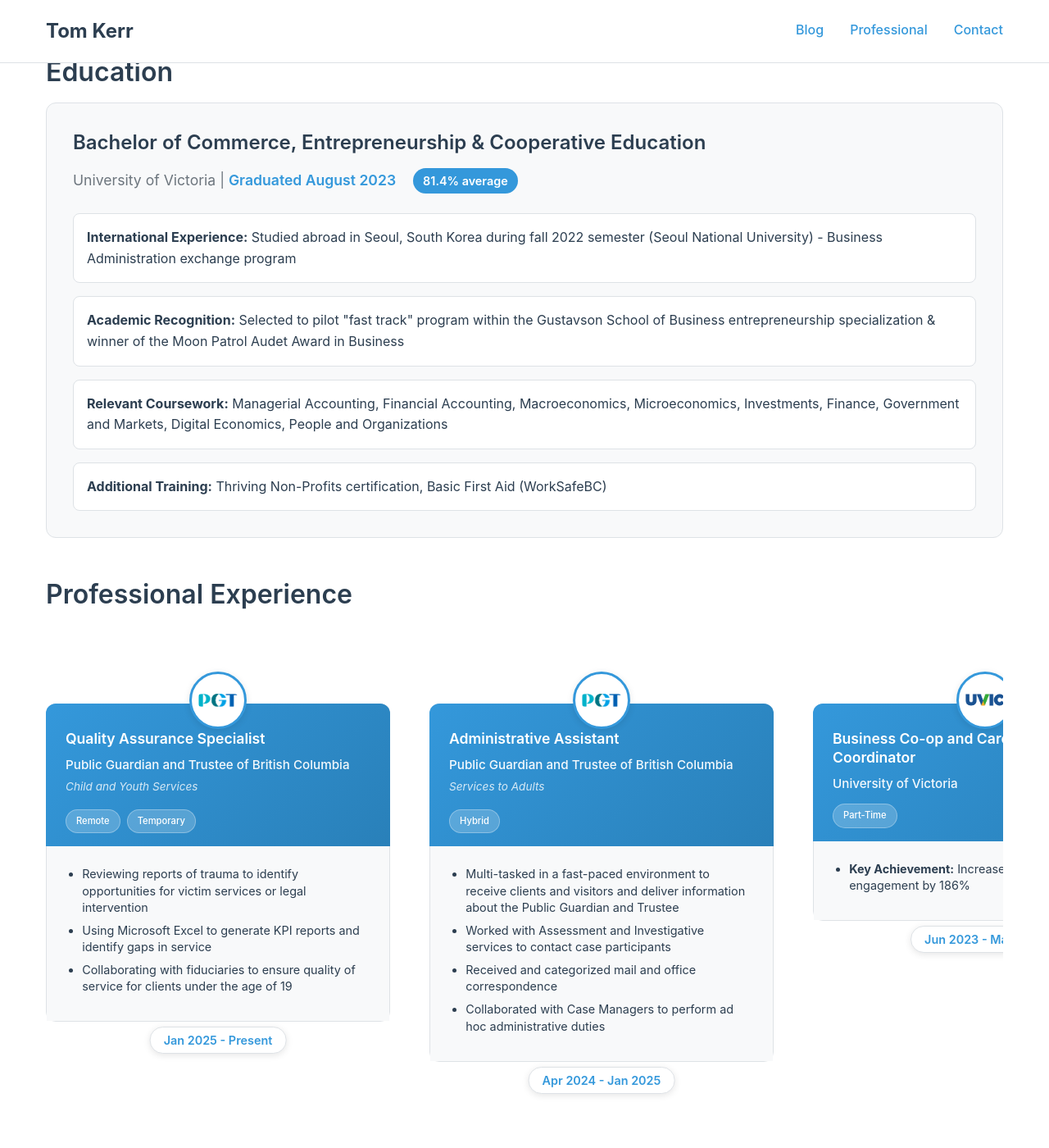
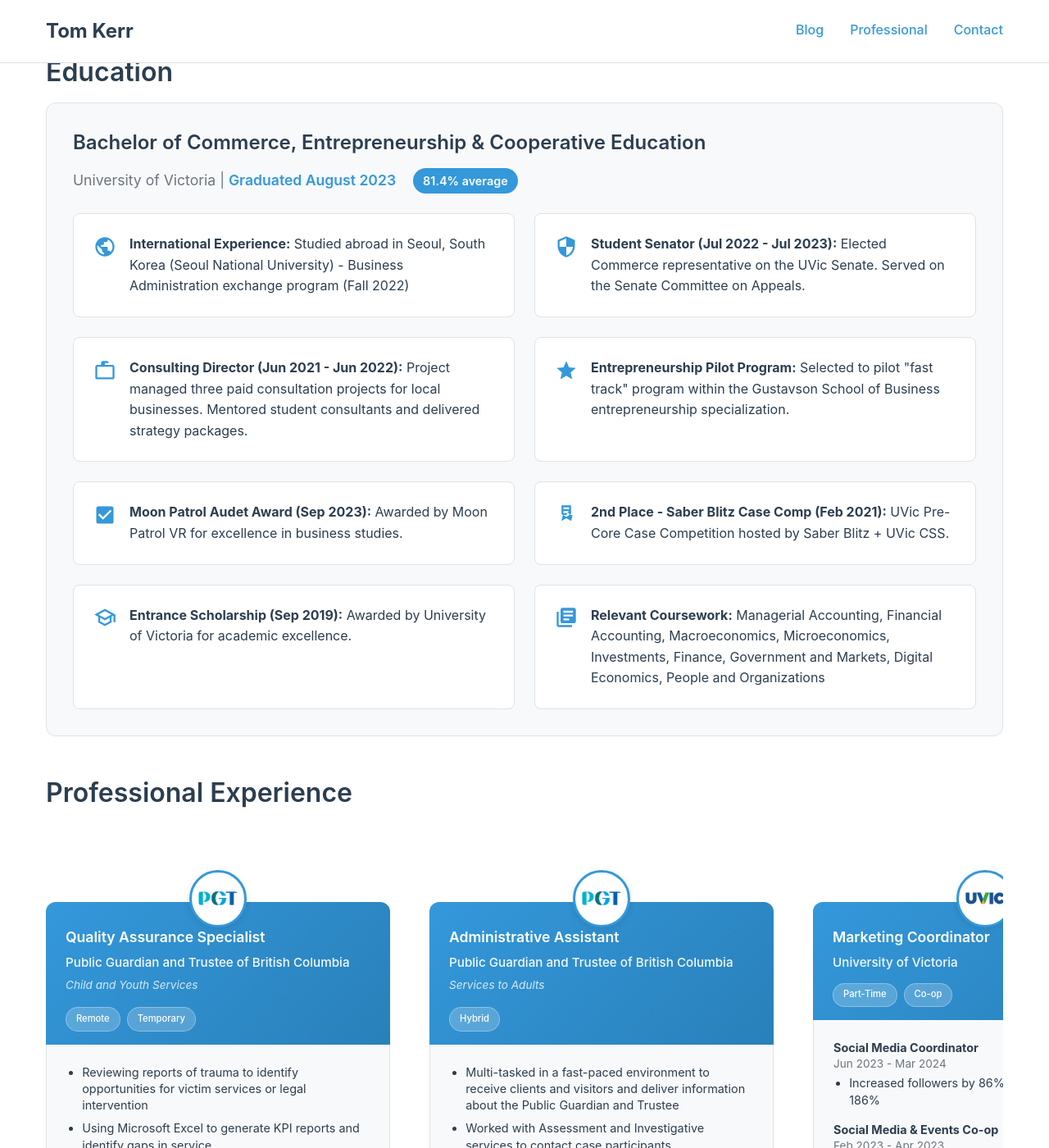
Before and after one commit to TDK250/Toms-Site, a Jekyll site: the page built from professional.md, in a window 1280 px wide and 1400 px high, scrolled down 364 px. Shown: the whole window at 82% size. Built offline with Jekyll 4.4.1, drawn with Linux system fonts in a browser that asks for light colours; some of the changed text lies outside the part shown.

Commit message:
Revise professional experience and achievements

```diff
--- a/professional.md
+++ b/professional.md
@@ -19,20 +19,84 @@ title: Professional
     <p class="institution">University of Victoria | <span class="date">Graduated August 2023</span> <span class="gpa-highlight">81.4% average</span></p>
 
     <div class="highlights">
+      <!-- 1. International -->
       <div class="highlight-item">
-        <strong>International Experience:</strong> Studied abroad in Seoul, South Korea during fall 2022 semester (Seoul National University) - Business Administration exchange program
+        <div class="highlight-icon">
+          <svg xmlns="http://www.w3.org/2000/svg" viewBox="0 0 24 24" fill="var(--accent)"><path d="M12 2C6.48 2 2 6.48 2 12s4.48 10 10 10 10-4.48 10-10S17.52 2 12 2zm-1 17.93c-3.95-.49-7-3.85-7-7.93 0-.62.08-1.21.21-1.79L9 15v1c0 1.1.9 2 2 2v1.93zm6.9-2.54c-.26-.81-1-1.39-1.9-1.39h-1v-3c0-.55-.45-1-1-1H8v-2h2c.55 0 1-.45 1-1V7h2c1.1 0 2-.9 2-2v-.41c2.93 1.19 5 4.06 5 7.41 0 2.08-.8 3.97-2.1 5.39z"/></svg>
+        </div>
+        <div class="highlight-content">
+          <strong>International Experience:</strong> Studied abroad in Seoul, South Korea (Seoul National University) - Business Administration exchange program (Fall 2022)
+        </div>
       </div>
 
+      <!-- 2. Senator -->
       <div class="highlight-item">
-        <strong>Academic Recognition:</strong> Selected to pilot "fast track" program within the Gustavson School of Business entrepreneurship specialization & winner of the Moon Patrol Audet Award in Business
+        <div class="highlight-icon">
+          <svg xmlns="http://www.w3.org/2000/svg" viewBox="0 0 24 24" fill="var(--accent)"><path d="M12 1L3 5v6c0 5.55 3.84 10.74 9 12 5.16-1.26 9-6.45 9-12V5l-9-4zm0 10.99h7c-.53 4.12-3.28 7.79-7 8.94V12H5V6.3l7-3.11v8.8z"/></svg>
+        </div>
+        <div class="highlight-content">
+          <strong>Student Senator (Jul 2022 - Jul 2023):</strong> Elected Commerce representative on the UVic Senate. Served on the Senate Committee on Appeals.
+        </div>
       </div>
 
+      <!-- 3. Consulting -->
       <div class="highlight-item">
-        <strong>Relevant Coursework:</strong> Managerial Accounting, Financial Accounting, Macroeconomics, Microeconomics, Investments, Finance, Government and Markets, Digital Economics, People and Organizations
+        <div class="highlight-icon">
+          <svg xmlns="http://www.w3.org/2000/svg" viewBox="0 0 24 24" fill="var(--accent)"><path d="M20 6h-4V4c0-1.11-.89-2-2-2h-4c-1.11 0-2 .89-2 2v2H4c-1.11 0-2 .89-2 2v11c0 1.11.89 2 2 2h16c1.11 0 2-.89 2-2V8c0-1.11-.89-2-2-2zm-8-2h4v2h-4V4zM4 8h16v11H4V8z"/></svg>
+        </div>
+        <div class="highlight-content">
+          <strong>Consulting Director (Jun 2021 - Jun 2022):</strong> Project managed three paid consultation projects for local businesses. Mentored student consultants and delivered strategy packages.
+        </div>
       </div>
 
+      <!-- 4. Entrepreneurship Pilot -->
       <div class="highlight-item">
-        <strong>Additional Training:</strong> Thriving Non-Profits certification, Basic First Aid (WorkSafeBC)
+        <div class="highlight-icon">
+          <svg xmlns="http://www.w3.org/2000/svg" viewBox="0 0 24 24" fill="var(--accent)"><path d="M12 17.27L18.18 21l-1.64-7.03L22 9.24l-7.19-.61L12 2 9.19 8.63 2 9.24l5.46 4.73L5.82 21z"/></svg>
+        </div>
+        <div class="highlight-content">
+          <strong>Entrepreneurship Pilot Program:</strong> Selected to pilot "fast track" program within the Gustavson School of Business entrepreneurship specialization.
+        </div>
+      </div>
+
+      <!-- 5. Moon Patrol -->
+      <div class="highlight-item">
+        <div class="highlight-icon">
+          <svg xmlns="http://www.w3.org/2000/svg" viewBox="0 0 24 24" fill="var(--accent)"><path d="M19 3H5c-1.1 0-2 .9-2 2v14c0 1.1.9 2 2 2h14c1.1 0 2-.9 2-2V5c0-1.1-.9-2-2-2zm-9 14l-5-5 1.41-1.41L10 14.17l7.59-7.59L19 8l-9 9z"/></svg>
+        </div>
+        <div class="highlight-content">
+          <strong>Moon Patrol Audet Award (Sep 2023):</strong> Awarded by Moon Patrol VR for excellence in business studies.
+        </div>
+      </div>
+
+      <!-- 6. Saber Blitz -->
+      <div class="highlight-item">
+        <div class="highlight-icon">
+           <svg xmlns="http://www.w3.org/2000/svg" viewBox="0 0 24 24" fill="var(--accent)"><path d="M17 10.43V2H7v8.43c0 .35.18.68.49.86l4.51 2.6 4.51-2.6c.31-.18.49-.51.49-.86zM9 4h6v2H9V4zm0 4h6v2H9V8zm8.13 10.32l-5.13-2.96-5.13 2.96L8.43 12H12l3-5v5h3.57l-1.44 6.32z"/></svg>
+        </div>
+        <div class="highlight-content">
+          <strong>2nd Place - Saber Blitz Case Comp (Feb 2021):</strong> UVic Pre-Core Case Competition hosted by Saber Blitz + UVic CSS.
+        </div>
+      </div>
+
+      <!-- 7. Entrance Scholarship -->
+      <div class="highlight-item">
+        <div class="highlight-icon">
+          <svg xmlns="http://www.w3.org/2000/svg" viewBox="0 0 24 24" fill="var(--accent)"><path d="M12 3L1 9l4 2.18v6L12 21l7-3.82v-6l2-1.09V17h2V9L12 3zm6.82 6L12 12.72 5.18 9 12 5.28 18.82 9zM17 15.99l-5 2.73-5-2.73v-3.72l5 2.73 5-2.73v3.72z"/></svg>
+        </div>
+        <div class="highlight-content">
+          <strong>Entrance Scholarship (Sep 2019):</strong> Awarded by University of Victoria for academic excellence.
+        </div>
+      </div>
+
+      <!-- 8. Coursework -->
+      <div class="highlight-item">
+        <div class="highlight-icon">
+          <svg xmlns="http://www.w3.org/2000/svg" viewBox="0 0 24 24" fill="var(--accent)"><path d="M4 6H2v14c0 1.1.9 2 2 2h14v-2H4V6zm16-4H8c-1.1 0-2 .9-2 2v12c0 1.1.9 2 2 2h12c1.1 0 2-.9 2-2V4c0-1.1-.9-2-2-2zm-1 9H9V9h10v2zm-4 4H9v-2h6v2zm4-8H9V5h10v2z"/></svg>
+        </div>
+        <div class="highlight-content">
+          <strong>Relevant Coursework:</strong> Managerial Accounting, Financial Accounting, Macroeconomics, Microeconomics, Investments, Finance, Government and Markets, Digital Economics, People and Organizations
+        </div>
       </div>
     </div>
   </div>
@@ -93,44 +157,36 @@ title: Professional
     </div>
 
     <div class="experience-card">
-      <div class="card-date">Jun 2023 - Mar 2024</div>
+      <div class="card-date">Jul 2022 - Mar 2024</div>
       <div class="logo-circle">
         <img src="{{ site.baseurl }}/assets/images/uvic-logo.png" alt="University of Victoria" class="company-logo" onerror="this.parentElement.style.display='none'">
       </div>
       <div class="card-header">
         <div class="org-info">
-          <h3>Business Co-op and Career Social Media Coordinator</h3>
+          <h3>Marketing Coordinator</h3>
           <p class="organization">University of Victoria</p>
         </div>
         <div class="card-tags">
           <span class="part-time-tag">Part-Time</span>
-        </div>
-      </div>
-      <div class="card-content">
-        <ul>
-          <li><strong>Key Achievement:</strong> Increased followers by 86%, engagement by 186%</li>
-        </ul>
-      </div>
-    </div>
-
-    <div class="experience-card">
-      <div class="card-date">Feb 2023 - Apr 2023</div>
-      <div class="logo-circle">
-        <img src="{{ site.baseurl }}/assets/images/uvic-logo.png" alt="University of Victoria" class="company-logo" onerror="this.parentElement.style.display='none'">
-      </div>
-      <div class="card-header">
-        <div class="org-info">
-          <h3>Business Co-op and Career Social Media and Events Co-op Student</h3>
-          <p class="organization">University of Victoria</p>
-        </div>
-        <div class="card-tags">
           <span class="coop-tag">Co-op</span>
         </div>
       </div>
       <div class="card-content">
-        <ul>
-          <li>Designed a comprehensive content strategy for the UVic Business Co-op and Career LinkedIn page that resulted in an 86% increase in followership and 186% increase in engagement over the previous term</li>
-          <li>Planned and emceed the 2023 "Next Stop Co-op" event, which was attended by over thirty Bachelor of Commerce students</li>
+        <ul style="list-style: none; padding-left: 0;">
+          <li style="margin-bottom: 1rem;">
+            <strong>Social Media Coordinator</strong>
+            <span style="font-size: 0.85rem; color: var(--text-secondary); display: block;">Jun 2023 - Mar 2024</span>
+            <ul style="margin-top: 0.25rem; padding-left: 1.2rem; list-style: disc;"><li>Increased followers by 86% and engagement by 186%</li></ul>
+          </li>
+          <li style="margin-bottom: 1rem;">
+            <strong>Social Media & Events Co-op</strong>
+            <span style="font-size: 0.85rem; color: var(--text-secondary); display: block;">Feb 2023 - Apr 2023</span>
+            <ul style="margin-top: 0.25rem; padding-left: 1.2rem; list-style: disc;">
+               <li>Designed content strategy resulting in significant audience growth</li>
+               <li>Planned "Next Stop Co-op" event for 30+ Commerce students</li>
+            </ul>
+          </li>
+          <!-- Senator role moved to Education -->
         </ul>
       </div>
     </div>
@@ -181,28 +237,7 @@ title: Professional
       </div>
     </div>
 
-    <div class="experience-card">
-      <div class="card-date">Jun 2021 - Jun 2022</div>
-      <div class="logo-circle">
-        <img src="{{ site.baseurl }}/assets/images/uvic-consulting-logo.jpg" alt="UVIC Consulting Group" class="company-logo" onerror="this.parentElement.style.display='none'">
-      </div>
-      <div class="card-header">
-        <div class="org-info">
-          <h3>Consulting Director</h3>
-          <p class="organization">UVIC Consulting Group</p>
-        </div>
-        <div class="card-tags">
-          <!-- No tags for this role -->
-        </div>
-      </div>
-      <div class="card-content">
-        <ul>
-          <li>Project managed three paid consultation projects for local businesses</li>
-          <li>Mentored student consultants to build skills and ensure timely project completion</li>
-          <li><strong>Deliverables:</strong> Market research and analysis, ads, branding, strategy and partnership packages</li>
-        </ul>
-      </div>
-    </div>
+    <!-- Consulting Director role moved to Education -->
 
     <div class="experience-card">
       <div class="card-date">May 2021 - Oct 2021</div>
@@ -219,10 +254,8 @@ title: Professional
         </div>
       </div>
       <div class="card-content">
-        <div class="achievement-highlight">
-          <strong>Major Achievement:</strong> Managed the first annual Toss the Boss event, raising $87,000 for brain injury survivors through P2P fundraising with over 250 attendees from 29 participating companies and 9 sponsors
-        </div>
         <ul>
+          <li><strong>Major Achievement:</strong> Managed the first annual Toss the Boss event, raising $87,000 for brain injury survivors through P2P fundraising with over 250 attendees from 29 participating companies and 9 sponsors</li>
           <li>Responsible for budgeting, frequent status reports, equipment procurement, sponsorship solicitation, committee management, contracts, branding, customer support, volunteer coordination, content creation, and marketing</li>
         </ul>
       </div>
@@ -255,64 +288,33 @@ title: Professional
 
     <!-- Earlier Experience -->
     <div class="experience-card">
-      <div class="card-date">Mar 2020 - May 2020</div>
+      <div class="card-date">2013 - 2020</div>
       <div class="logo-circle">
-        <img src="{{ site.baseurl }}/assets/images/gauthier-homes-logo.png" alt="Marc Gauthier Homes" class="company-logo" onerror="this.parentElement.style.display='none'">
+        <svg xmlns="http://www.w3.org/2000/svg" viewBox="0 0 24 24" fill="var(--accent)" style="width: 50%; height: 50%; display: block;"><path d="M11.99 2C6.47 2 2 6.48 2 12s4.47 10 9.99 10C17.52 22 22 17.52 22 12S17.52 2 11.99 2zM12 20c-4.42 0-8-3.58-8-8s3.58-8 8-8 8 3.58 8 8-3.58 8-8 8zm.5-13H11v6l5.25 3.15.75-1.23-4.5-2.67z"/></svg>
       </div>
       <div class="card-header">
         <div class="org-info">
-          <h3>Construction Worker</h3>
-          <p class="organization">Marc Gauthier Homes</p>
+          <h3>Early Experience</h3>
+          <p class="organization">Various Organizations</p>
         </div>
         <div class="card-tags">
-          <!-- No tags for this role -->
+          <!-- No tags -->
         </div>
       </div>
       <div class="card-content">
-        <ul>
-          <li>Supported experienced workers in construction and repair work through reliable completion of labour intensive and time consuming tasks</li>
-        </ul>
-      </div>
-    </div>
-
-    <div class="experience-card">
-      <div class="card-date">Nov 2016 - Sep 2019</div>
-      <div class="logo-circle">
-        <img src="{{ site.baseurl }}/assets/images/thrifty-foods-logo.png" alt="Thrifty Foods" class="company-logo" onerror="this.parentElement.style.display='none'">
-      </div>
-      <div class="card-header">
-        <div class="org-info">
-          <h3>Grocery Stock Clerk</h3>
-          <p class="organization">Thrifty Foods</p>
-        </div>
-        <div class="card-tags">
-          <!-- No tags for this role -->
-        </div>
-      </div>
-      <div class="card-content">
-        <ul>
-          <li>Stocked inventory and provided friendly customer service in a fast-paced environment</li>
-        </ul>
-      </div>
-    </div>
-
-    <div class="experience-card">
-      <div class="card-date">Aug 2013 - Sep 2016</div>
-      <div class="logo-circle">
-        <img src="{{ site.baseurl }}/assets/images/black-press-logo.png" alt="Black Press Media" class="company-logo" onerror="this.parentElement.style.display='none'">
-      </div>
-      <div class="card-header">
-        <div class="org-info">
-          <h3>Newspaper Carrier</h3>
-          <p class="organization">Black Press Media</p>
-        </div>
-        <div class="card-tags">
-          <!-- No tags for this role -->
-        </div>
-      </div>
-      <div class="card-content">
-        <ul>
-          <li>Delivered newspapers twice weekly for two routes</li>
+        <ul style="list-style: none; padding-left: 0;">
+          <li style="margin-bottom: 1rem;">
+            <strong>Construction Worker</strong> | Marc Gauthier Homes<br>
+            <span style="font-size: 0.85rem; color: var(--text-secondary);">Mar 2020 - May 2020</span>
+          </li>
+          <li style="margin-bottom: 1rem;">
+            <strong>Grocery Stock Clerk</strong> | Thrifty Foods<br>
+            <span style="font-size: 0.85rem; color: var(--text-secondary);">Nov 2016 - Sep 2019</span>
+          </li>
+          <li>
+            <strong>Newspaper Carrier</strong> | Black Press Media<br>
+            <span style="font-size: 0.85rem; color: var(--text-secondary);">Aug 2013 - Sep 2016</span>
+          </li>
         </ul>
       </div>
     </div>
@@ -365,24 +367,7 @@ title: Professional
       </div>
     </div>
 
-    <div class="experience-card">
-      <div class="card-date">Jul 2022 - Jul 2023</div>
-      <div class="logo-circle">
-        <img src="{{ site.baseurl }}/assets/images/uvic-logo.png" alt="University of Victoria" class="company-logo" onerror="this.parentElement.style.display='none'">
-      </div>
-      <div class="card-header">
-        <div class="org-info">
-          <h3>Senator (Elected Commerce Student Representative)</h3>
-          <p class="organization">University of Victoria</p>
-        </div>
-        <div class="card-tags">
-          <!-- No tags for this role -->
-        </div>
-      </div>
-      <div class="card-content">
-        <p>Commerce student representative in the UVic Senate. Serving on UVic Senate Committee on Appeals.</p>
-      </div>
-    </div>
+    <!-- Senator Role moved to Professional Experience -->
 
     <div class="experience-card">
       <div class="card-date">Nov 2020 - Nov 2023</div>
@@ -421,36 +406,21 @@ title: Professional
 
 <div class="accomplishments-grid">
   <div class="accomplishment-category">
-    <h3>Academic & Professional Honors</h3>
+    <h3>Certifications & Skills</h3>
     <div class="accomplishment-item">
-      <div class="accomplishment-title">Moon Patrol Audet Award in Business</div>
-      <div class="accomplishment-org">Moon Patrol VR</div>
-      <div class="accomplishment-date">September 2023</div>
+      <div class="accomplishment-title">LSAT Score: 165</div>
+      <div class="accomplishment-org">88th Percentile | April 2025</div>
     </div>
     <div class="accomplishment-item">
-      <div class="accomplishment-title">2nd Place - Saber Blitz 2021 UVic Pre-Core Case Competition</div>
-      <div class="accomplishment-org">Saber Blitz + UVic CSS</div>
-      <div class="accomplishment-date">February 2021</div>
+      <div class="accomplishment-title">Thriving Non-Profits Certification | 2021</div>
+      <div class="accomplishment-org">Scale Collaborative</div>
     </div>
     <div class="accomplishment-item">
-      <div class="accomplishment-title">Entrance Scholarship</div>
-      <div class="accomplishment-org">University of Victoria</div>
-      <div class="accomplishment-date">September 2019</div>
-    </div>
-  </div>
-
-  <div class="accomplishment-category">
-    <h3>Test Scores & Certifications</h3>
-    <div class="lsat-highlight">
-      <div class="lsat-score">LSAT: 165</div>
-      <div class="lsat-percentile">88th Percentile | April 2025</div>
-    </div>
-    <div class="accomplishment-item">
-      <div class="accomplishment-title">Basic First Aid Certification</div>
+      <div class="accomplishment-title">Basic First Aid Certification| 2023-2027</div>
       <div class="accomplishment-org">WorkSafeBC</div>
     </div>
     <div class="accomplishment-item">
-      <div class="accomplishment-title">Driver's License</div>
+      <div class="accomplishment-title">Class 5 Driver's License</div>
       <div class="accomplishment-org">ICBC (Insurance Corporation of British Columbia)</div>
     </div>
   </div>
@@ -631,15 +601,38 @@ addTouchSupport('combinedCarousel');
 
 .highlights {
   display: grid;
-  gap: 1rem;
+  grid-template-columns: 1fr;
+  gap: 1.5rem;
+  margin-top: 1.5rem;
+}
+
+@media (min-width: 768px) {
+  .highlights {
+    grid-template-columns: 1fr 1fr;
+  }
 }
 
 .highlight-item {
-  padding: 1rem;
+  padding: 1.5rem;
   background: var(--bg-primary);
   border-radius: 0.5rem;
   border: 1px solid var(--border);
   transition: transform 0.3s ease;
+  display: flex;
+  gap: 1rem;
+  align-items: flex-start;
+  height: 100%; /* Ensure equal height in grid */
+}
+
+.highlight-icon {
+  width: 28px;
+  height: 28px;
+  flex-shrink: 0;
+  padding-top: 0.1rem;
+}
+
+.highlight-content {
+  flex: 1;
 }
 
 .highlight-item:hover {
@@ -660,7 +653,7 @@ addTouchSupport('combinedCarousel');
   scroll-behavior: smooth;
   -webkit-overflow-scrolling: touch;
   position: relative;
-  align-items: flex-start; /* Allow different heights */
+  align-items: stretch; /* Make all cards equal height */
 }
 
 .experience-carousel::-webkit-scrollbar {
@@ -688,8 +681,10 @@ addTouchSupport('combinedCarousel');
   margin-top: 2rem; /* Space for logo */
   margin-bottom: 2.5rem; /* Space for date at bottom */
   overflow: visible; /* Allow elements to show outside card */
-  height: fit-content; /* Dynamic height based on content */
+  height: auto;
   min-height: 200px; /* Minimum height for consistency */
+  display: flex;
+  flex-direction: column;
 }
 
 .experience-card:hover {
@@ -787,6 +782,8 @@ addTouchSupport('combinedCarousel');
 .card-content {
   padding: 1.5rem;
   background: var(--bg-secondary);
+  flex: 1; /* Extend to fill remaining height */
+  border-radius: 0 0 0.75rem 0.75rem;
 }
 
 .card-content ul {
```
Also changed, not shown: other parts of professional.md (+1 -1 lines).
